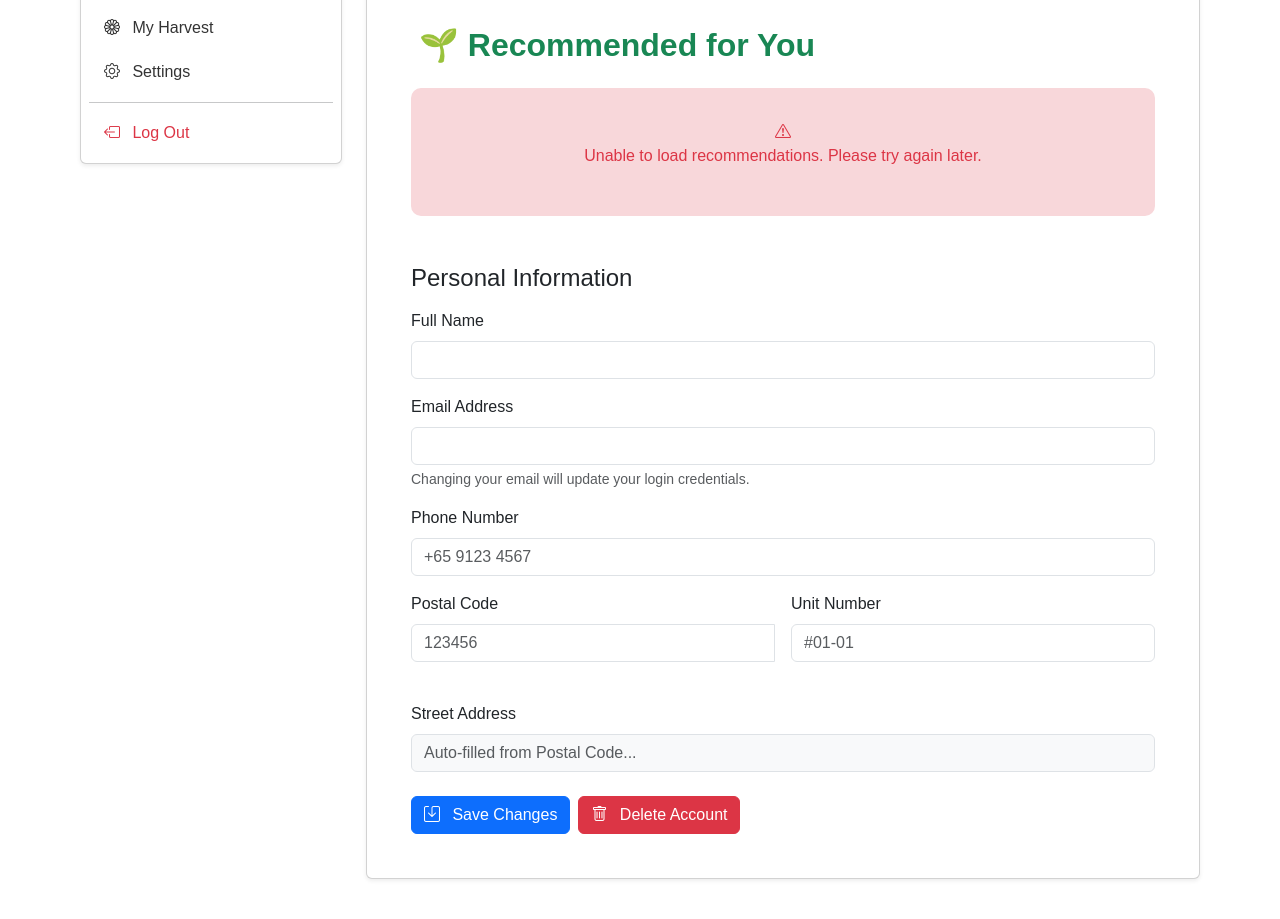
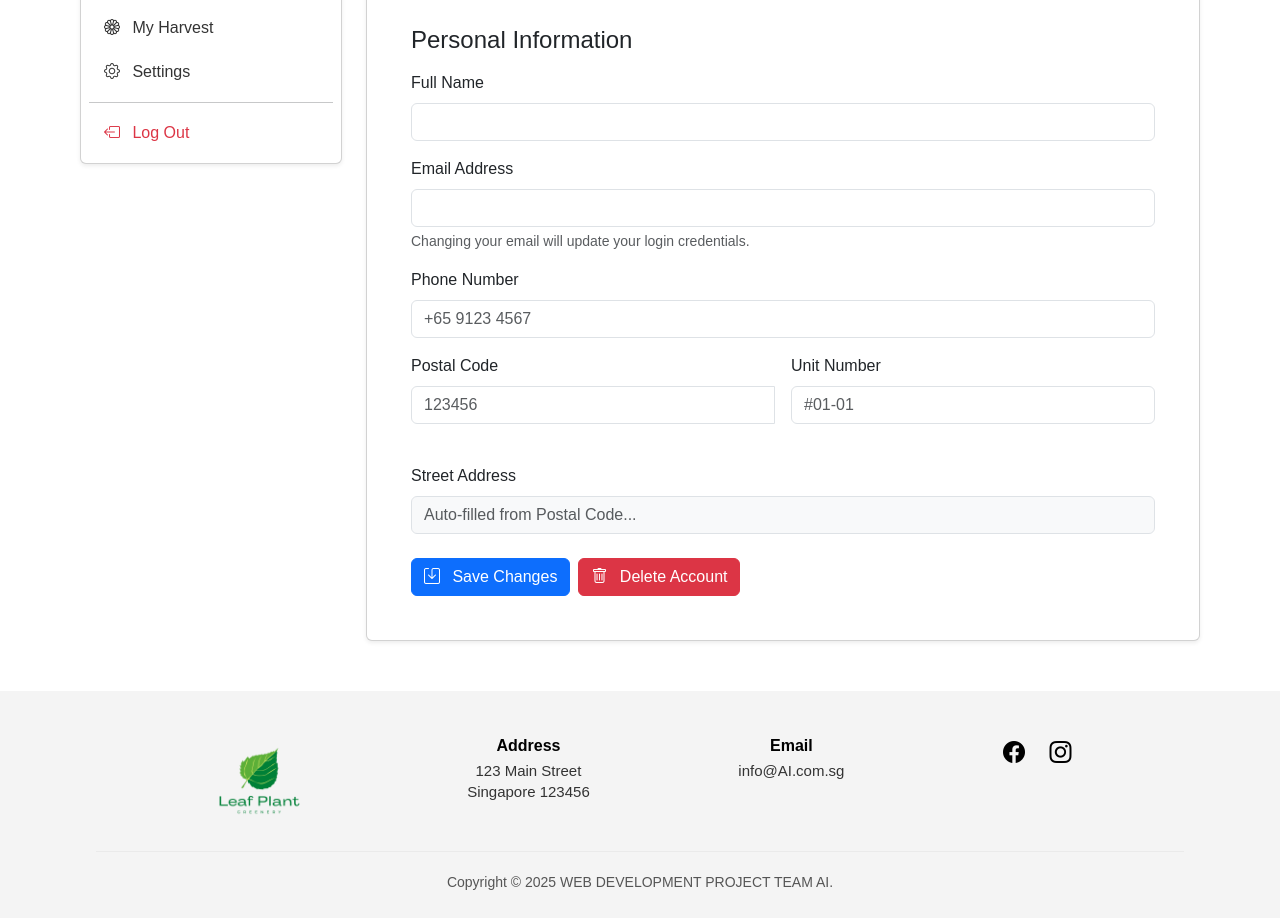
Before and after one commit to feliciatanxl/Leaf-Plant, a Flask app: template templates/myaccount.html in a window 1280 px wide. Shown: the part 191-1110 px from the top of the page. After the commit the page ends 1081 px from the top, so only its background shows below. Run offline with Flask 3, Linux system fonts and the light colour scheme; the template is opened without the code that fills it, so the values that code supplies are empty; some libraries are stand-ins or nearby versions.

Commit message:
rmv the reco on user view

```diff
--- a/templates/myaccount.html
+++ b/templates/myaccount.html
@@ -83,7 +83,7 @@
                     <div id="my-profile" class="user-section active">
                         <h1 class="display-6 text-primary-green fw-bold mb-4">👋 Welcome, {{ user.name }}!</h1>
 
-                        <div class="recommendations-section mb-5" id="recommendations-section">
+                        <!-- <div class="recommendations-section mb-5" id="recommendations-section">
                         <h2>🌱 Recommended for You</h2>
 
                         <div id="recommendations-loading" class="recommendations-loading">
@@ -114,7 +114,7 @@
                             <i class="bi bi-exclamation-triangle"></i>
                             <p>Unable to load recommendations. Please try again later.</p>
                         </div>
-                    </div>
+                    </div> -->
 
                         <h4 class="mb-3">Personal Information</h4>
 
```
